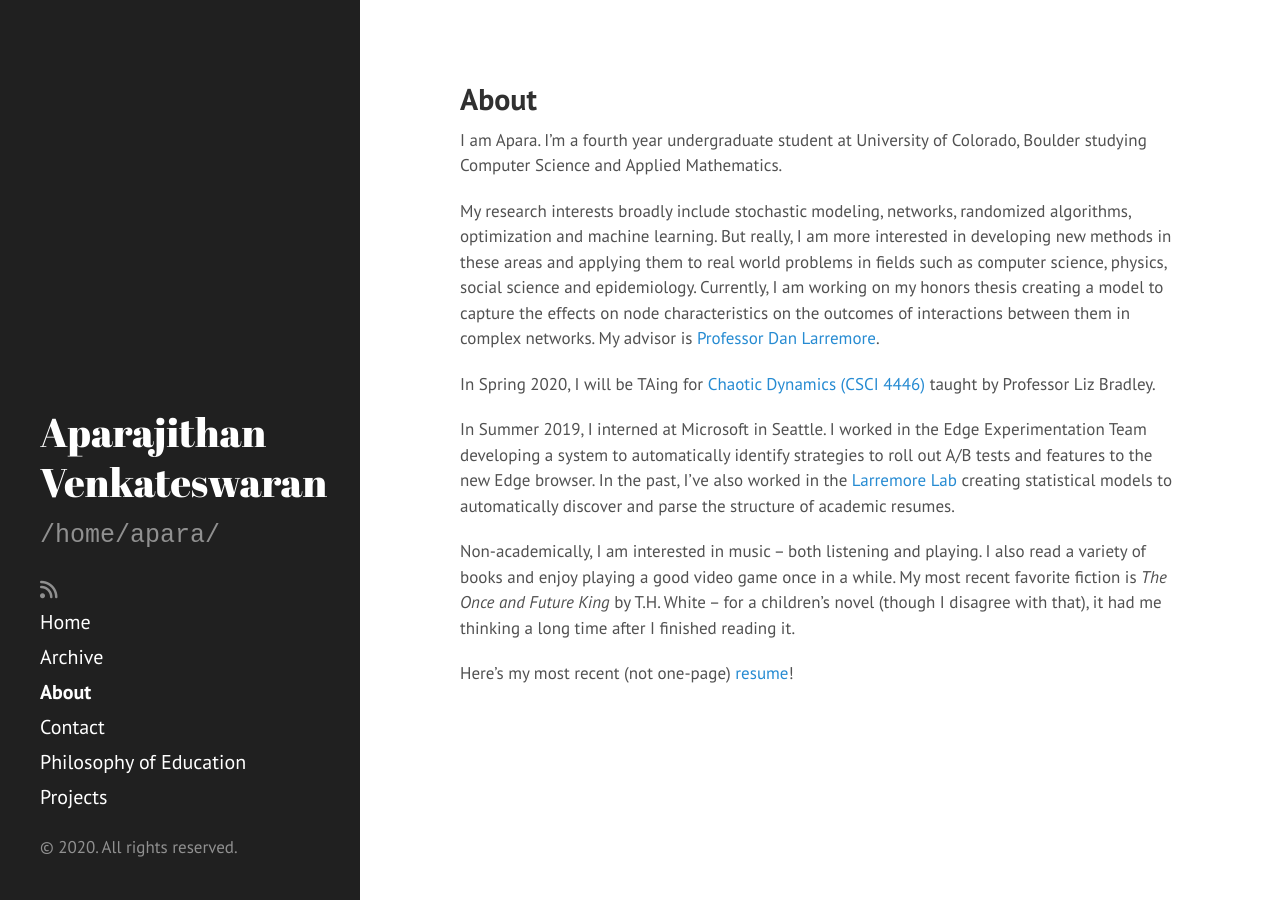
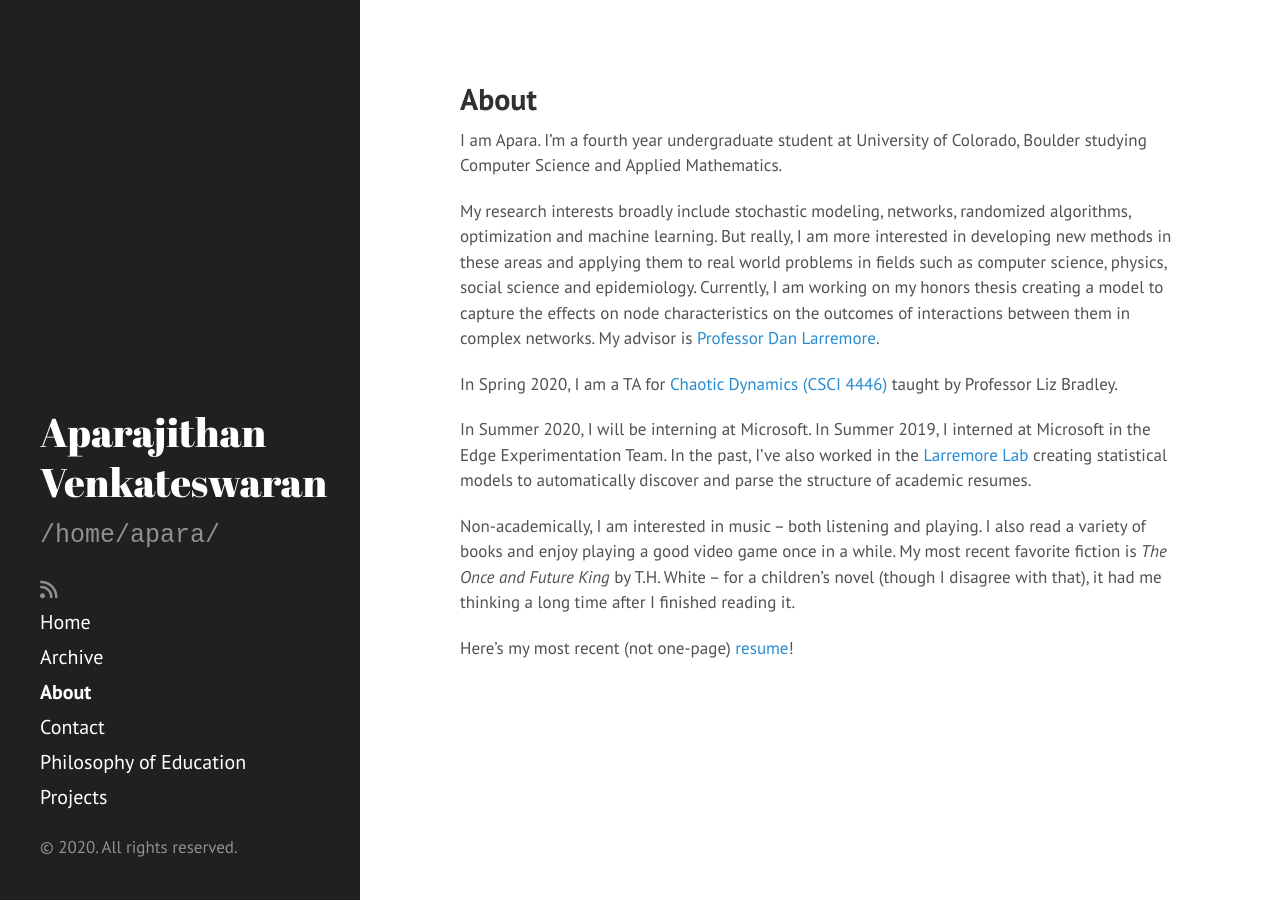
Before and after one commit to AparaV/aparavenkat.com, a Jekyll site: the page built from bio.md, in a window 1280 px wide. Built offline with Jekyll 4.4.1, drawn with Linux system fonts in a browser that asks for light colours; nearby versions of some CDN libraries.

Commit message:
Some updates and fixes

```diff
--- a/bio.md
+++ b/bio.md
@@ -7,9 +7,9 @@ I am Apara. I'm a fourth year undergraduate student at University of Colorado, B
 
 My research interests broadly include stochastic modeling, networks, randomized algorithms, optimization and machine learning. But really, I am more interested in developing new methods in these areas and applying them to real world problems in fields such as computer science, physics, social science and epidemiology. Currently, I am working on my honors thesis creating a model to capture the effects on node characteristics on the outcomes of interactions between them in complex networks. My advisor is [Professor Dan Larremore](https://larremorelab.github.io/dan/){:target="_blank"}.
 
-In Spring 2020, I will be TAing for [Chaotic Dynamics (CSCI 4446)](https://www.cs.colorado.edu/~lizb/chaos-course.html){:target="_blank"} taught by Professor Liz Bradley.
+In Spring 2020, I am a TA for [Chaotic Dynamics (CSCI 4446)](https://www.cs.colorado.edu/~lizb/chaos-course.html){:target="_blank"} taught by Professor Liz Bradley.
 
-In Summer 2019, I interned at Microsoft in Seattle. I worked in the Edge Experimentation Team developing a system to automatically identify strategies to roll out A/B tests and features to the new Edge browser. In the past, I've also worked in the [Larremore Lab](https://larremorelab.github.io/){:target="_blank"} creating statistical models to automatically discover and parse the structure of academic resumes.
+In Summer 2020, I will be interning at Microsoft. In Summer 2019, I interned at Microsoft in the Edge Experimentation Team. In the past, I've also worked in the [Larremore Lab](https://larremorelab.github.io/){:target="_blank"} creating statistical models to automatically discover and parse the structure of academic resumes.
 
 Non-academically, I am interested in music -- both listening and playing. I also read a variety of books and enjoy playing a good video game once in a while. My most recent favorite fiction is _The Once and Future King_ by T.H. White -- for a children's novel (though I disagree with that), it had me thinking a long time after I finished reading it.
 
```
Also changed, not shown: _posts/2020-01-04-looking-back-2019.md (+2 -1 lines).
